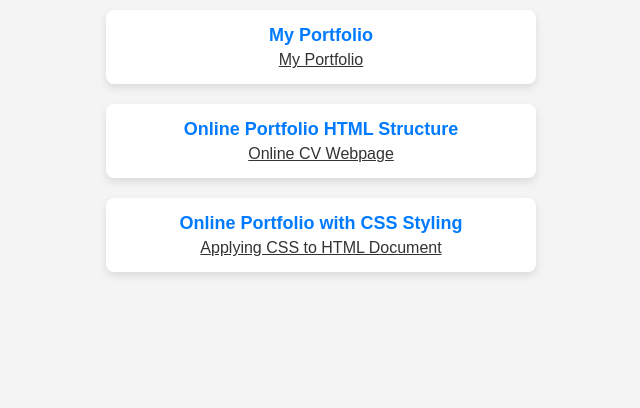
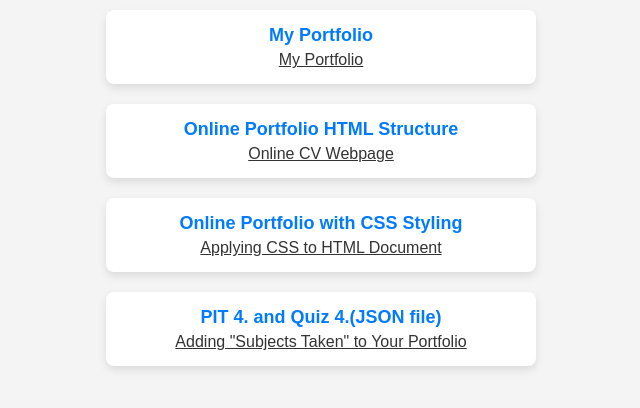
Before and after one commit to megkayla-lage/landpage.github.io, a plain HTML site: page index.html in a window 1280 px wide. Shown: the part 78-486 px from the top of the page, without its empty margins (319-959 px from the left). Drawn offline with Linux system fonts and the light colour scheme.

Commit message:
Update index.html

```diff
--- a/index.html
+++ b/index.html
@@ -21,6 +21,12 @@
             <li>Online Portfolio with CSS Styling</li>
             <a href="https://megkayla-lage.github.io/css.github.io/">Applying CSS to HTML Document</a>
         </ul>
+        <ul class="linked-pages">
+            <li>PIT 4. and Quiz 4.(JSON file)</li>
+            <a href="https://megkayla-lage.github.io/megkayla.github.io/courses.json">Adding "Subjects Taken" to Your Portfolio</a>
+        </ul>
+
+
     </div>
 </body>
 </html>
```
